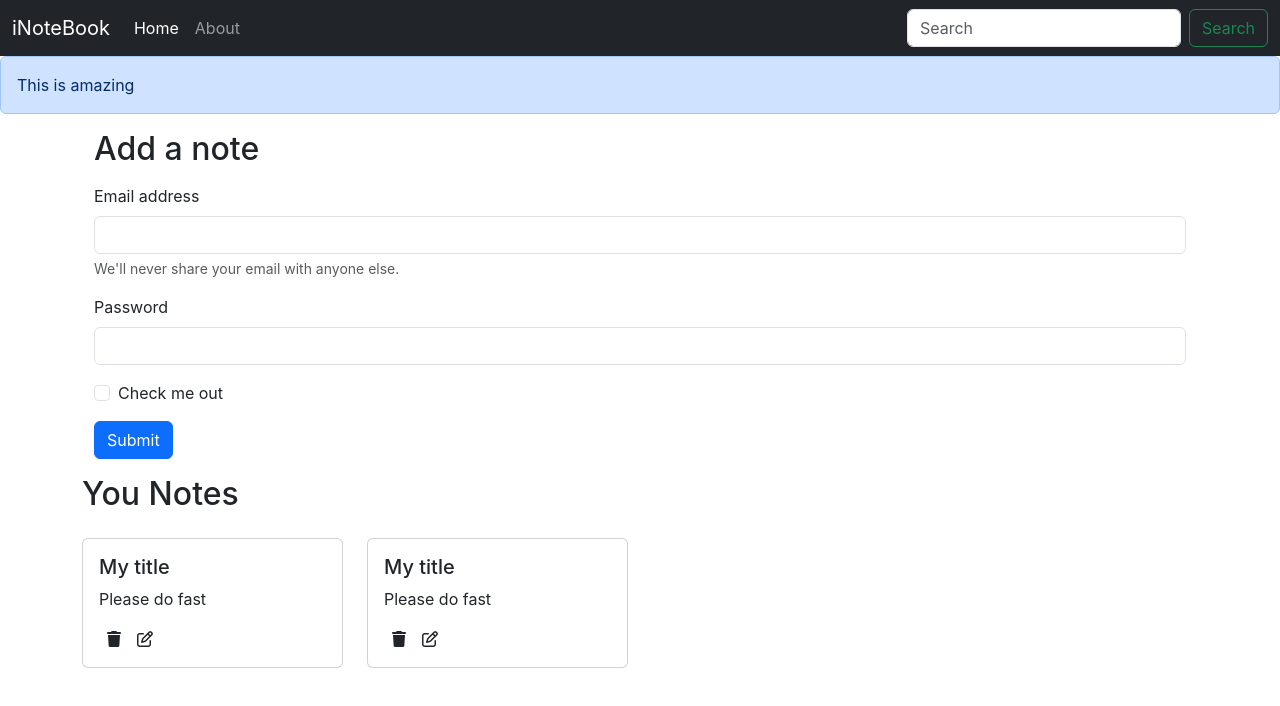
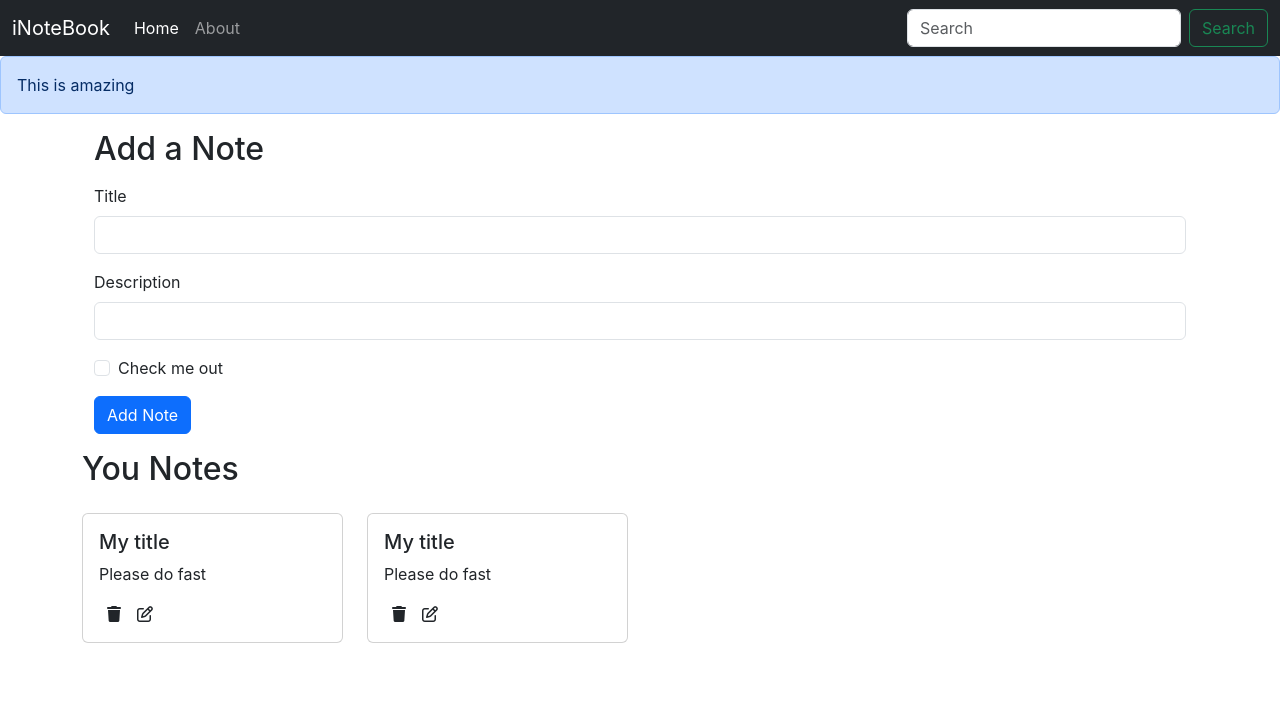
Before and after one commit to shreyansh-1711/iNoteBook, a React (Create React App) app: page / in a window 1280 px wide. Shown: the top 706 px of the page. Built offline with nearby package versions, Linux system fonts and the light colour scheme.

Commit message:
delete node added

```diff
--- /dev/null
+++ b/src/components/AddNote.js
@@ -0,0 +1,40 @@
+import React, {useContext, useState} from 'react'
+import noteContext from "../context/notes/noteContext"
+
+const AddNote = () => {
+    const context = useContext(noteContext);
+    const {addNote} = context;
+
+    const [note, setNote] = useState({title: "", description: "", tag: "default"})
+
+    const handleClick = (e)=>{
+        e.preventDefault();
+        addNote(note.title, note.description, note.tag);
+    }
+
+    const onChange = (e)=>{
+        setNote({...note, [e.target.name]: e.target.value})
+    }
+    return (
+        <div className="container my-3">
+            <h2>Add a Note</h2>
+            <form className="my-3">
+                <div className="mb-3">
+                    <label htmlFor="title" className="form-label">Title</label>
+                    <input type="text" className="form-control" id="title" name="title" aria-describedby="emailHelp" onChange={onChange} />
+                </div>
+                <div className="mb-3">
+                    <label htmlFor="description" className="form-label">Description</label>
+                    <input type="text" className="form-control" id="description" name="description" onChange={onChange} />
+                </div>
+                <div className="mb-3 form-check">
+                    <input type="checkbox" className="form-check-input" id="exampleCheck1" />
+                    <label className="form-check-label" htmlFor="exampleCheck1">Check me out</label>
+                </div>
+                <button type="submit" className="btn btn-primary" onClick={handleClick}>Add Note</button>
+            </form>
+        </div>
+    )
+}
+
+export default AddNote
--- a/src/components/Alert.js
+++ b/src/components/Alert.js
@@ -3,7 +3,7 @@
 export const Alert = (props) => {
     return (
         <div>
-            <div class="alert alert-primary" role="alert">
+            <div className="alert alert-primary" role="alert">
                {props.message}
             </div>
 
--- a/src/components/Home.js
+++ b/src/components/Home.js
@@ -1,4 +1,5 @@
 import Notes from './Notes';
+
 
 
 export const Home = () => {
@@ -6,26 +7,8 @@
 
   return (
     <div>
-      <div className="container my-3">
-        <h2>Add a note</h2>
-        <form>
-          <div className="my-3">
-            <label htmlFor="exampleInputEmail1" className="form-label">Email address</label>
-            <input type="email" className="form-control" id="exampleInputEmail1" aria-describedby="emailHelp" />
-            <div id="emailHelp" className="form-text">We'll never share your email with anyone else.</div>
-          </div>
-          <div className="mb-3">
-            <label htmlFor="exampleInputPassword1" className="form-label">Password</label>
-            <input type="password" className="form-control" id="exampleInputPassword1" />
-          </div>
-          <div className="mb-3 form-check">
-            <input type="checkbox" className="form-check-input" id="exampleCheck1" />
-            <label className="form-check-label" htmlFor="exampleCheck1">Check me out</label>
-          </div>
-          <button type="submit" className="btn btn-primary">Submit</button>
-        </form>
 
-      </div>
+
       <Notes />
     </div>
 
--- a/src/components/Noteitem.js
+++ b/src/components/Noteitem.js
@@ -1,6 +1,10 @@
-import React from 'react'
+import React, { useContext } from 'react'
+import noteContext from "../context/notes/noteContext"
 
 const Noteitem = (props) => {
+    const context = useContext(noteContext);
+    const {deleteNote} = context;
+
     const { note } = props;
     return (
         <div className="col-md-3">
@@ -8,7 +12,7 @@
                 <div className ="card-body">
                 <h5 className ="card-title">{note.title}</h5>
                 <p className ="card-text">{note.description}</p>
-                <i className="fa-solid fa-trash mx-2"></i>
+                <i className="fa-solid fa-trash mx-2" onClick={()=> {deleteNote(note._id)}} ></i>
                 <i className="fa-regular fa-pen-to-square mx-2"></i>
                 </div>
             </div>
--- a/src/components/Notes.js
+++ b/src/components/Notes.js
@@ -1,18 +1,22 @@
-import React, {useContext} from 'react'
+import React, { useContext } from 'react'
 import noteContext from "../context/notes/noteContext"
 import Noteitem from './Noteitem';
+import AddNote from './AddNote';
 
 
 const Notes = () => {
     const context = useContext(noteContext);
-    const {notes, setNotes} = context;
+    const { notes, addNote } = context;
     return (
-        <div className="row my-3">
-            <h2>You Notes</h2>
-            {notes.map((note)=>{
-                return <Noteitem key={note._id} note={note}/>
-            })}
+        <>
+            <AddNote />
+            <div className="row my-3">
+                <h2>You Notes</h2>
+                {notes.map((note) => {
+                    return <Noteitem key={note._id} note={note} />
+                })}
             </div>
+        </>
     )
 }
 
--- a/src/context/notes/NoteState.js
+++ b/src/context/notes/NoteState.js
@@ -5,7 +5,7 @@
 
 const NoteState = (props) => {
 
-const noteInitial = [
+  const noteInitial = [
     {
       "_id": "63aa760407d62f3adfe9e5c5",
       "user": "63a4529db4657e528eded938",
@@ -26,29 +26,41 @@
     }
   ]
 
- const [notes, setNotes] = useState(noteInitial)
-
- // Add a note
- const addNote = () => {
-
- }
-
- // Delete a note
- const deleteNote = (id) => {
-
- }
+  const [notes, setNotes] = useState(noteInitial)
 
 
- // Edit a note
- const editNote = (id) => {
+      // Add a Note
+      const addNote = (title, description, tag)=>{
+        // TODO: API Call
+        console.log("Adding a new note")
+        const note = {
+          "_id": "61322f119553781a8ca8d0e08",
+          "user": "6131dc5e3e4037cd4734a0664",
+          "title": title,
+          "description": description,
+          "tag": tag,
+          "date": "2021-09-03T14:20:09.668Z",
+          "__v": 0
+        };
+        setNotes(notes.concat(note))
+      }
 
- }
+      // Delete a Note
+      const deleteNote = (id)=>{
+        console.log("Deleting" + id)
+        const newNotes = notes.filter((note)=>{return note._id !== id})
+        setNotes(newNotes) ;
+      }
+      // Edit a Note
+      const editNote = (id, title, description, tag)=>{
 
-return(
-    <NoteContext.Provider value= {{notes, addNote, deleteNote, editNote}}>
-            {props.children}
+      }
+
+  return (
+    <NoteContext.Provider value={{ notes, addNote, deleteNote, editNote }}>
+      {props.children}
     </NoteContext.Provider>
-)
+  )
 }
 
 
```
